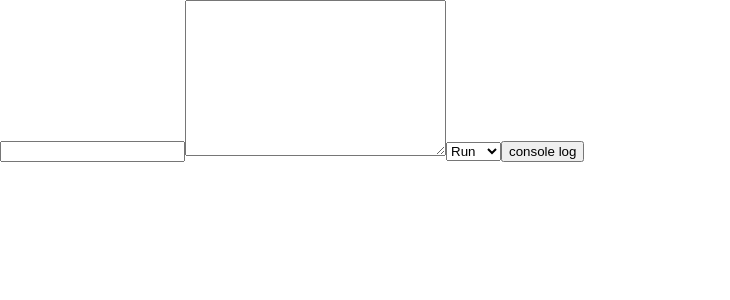
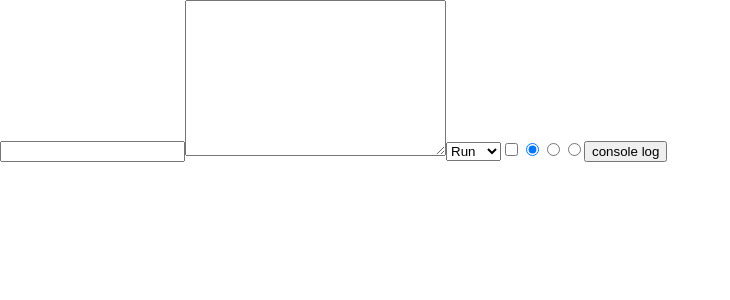
Before and after one commit to manoj633/react-revision, a React (Create React App) app: page / in a window 1280 px wide. Shown: the top 300 px of the page, without its empty margins (0-730 px from the left). Built offline with nearby package versions, Linux system fonts and the light colour scheme.

Commit message:
Handling basic input values

```diff
--- a/src/components/Forms/Basic Form/AccessValues.jsx
+++ b/src/components/Forms/Basic Form/AccessValues.jsx
@@ -4,10 +4,12 @@ function AccessValues() {
   const [username, setUsername] = useState("");
   const [description, setDescription] = useState("");
   const [hobbies, setHobbies] = useState("");
+  const [isChecked, setIsChecked] = useState(false);
+  const [isSelected, setIsSelected] = useState("option1");
 
   const clickHandler = () => {
     console.log(
-      `Username: ${username}\n Description: ${description}\n Hobbies: ${hobbies}`
+      `Username: ${username}\n Description: ${description}\n Hobbies: ${hobbies}\n Is checked: ${isChecked}\n Option selected: ${isSelected}`
     );
   };
 
@@ -23,6 +25,7 @@ function AccessValues() {
             setUsername(e.target.value);
           }}
         />
+
         <textarea
           name="description"
           id="description"
@@ -33,6 +36,7 @@ function AccessValues() {
             setDescription(e.target.value);
           }}
         ></textarea>
+
         <select
           name="hobbies"
           id="hobbies"
@@ -45,6 +49,45 @@ function AccessValues() {
           <option value="swim">Swim</option>
           <option value="read">Read</option>
         </select>
+
+        <input
+          type="checkbox"
+          name="checkbox1"
+          id="checkbox1"
+          checked={isChecked}
+          onChange={() => {
+            setIsChecked(!isChecked);
+          }}
+        />
+
+        <input
+          type="radio"
+          name="radioGroup"
+          value="option1"
+          checked={isSelected === "option1"}
+          onChange={() => {
+            setIsSelected("option1");
+          }}
+        />
+        <input
+          type="radio"
+          name="radioGroup"
+          value="option2"
+          checked={isSelected === "option2"}
+          onChange={() => {
+            setIsSelected("option2");
+          }}
+        />
+        <input
+          type="radio"
+          name="radioGroup"
+          value="option3"
+          checked={isSelected === "option3"}
+          onChange={() => {
+            setIsSelected("option3");
+          }}
+        />
+
         <button type="button" onClick={clickHandler}>
           console log
         </button>
```
